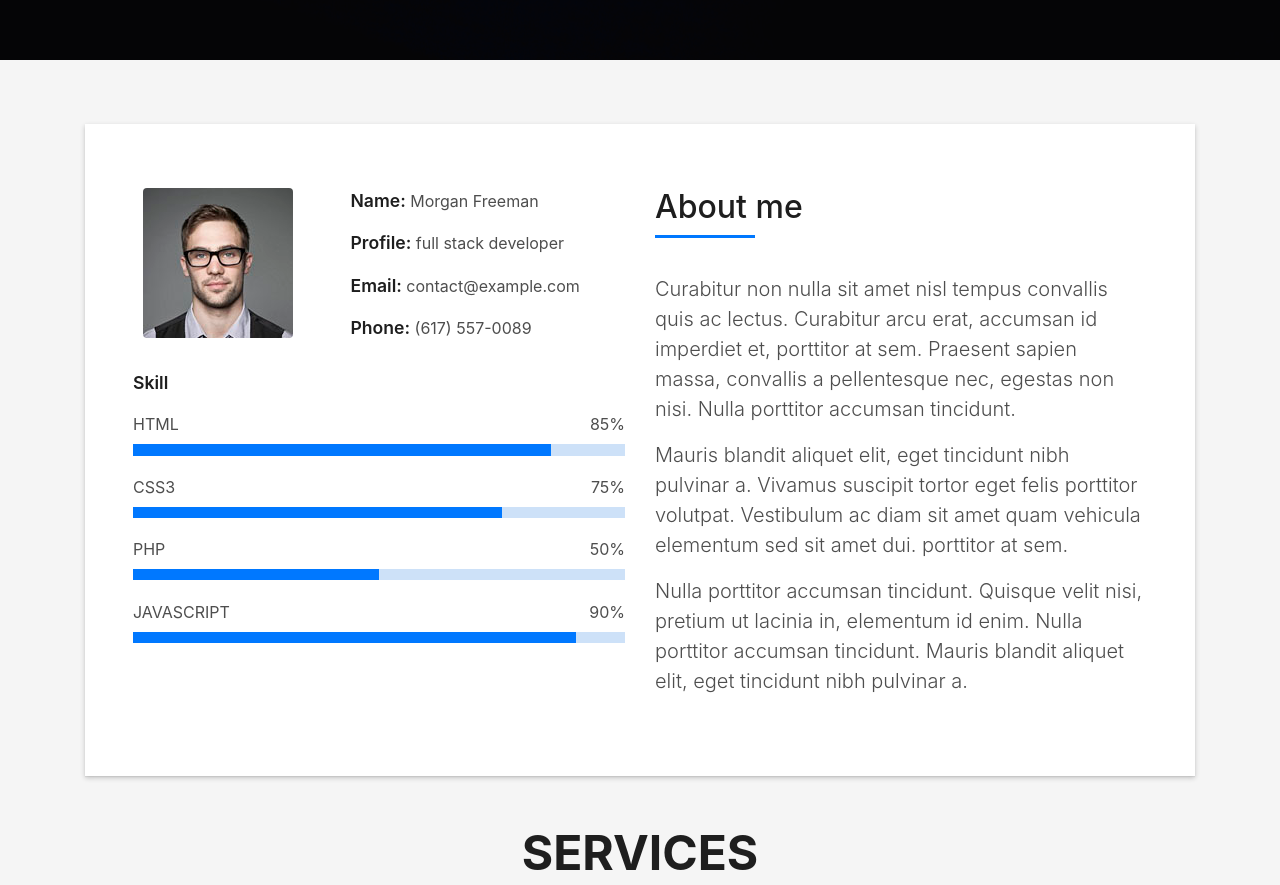
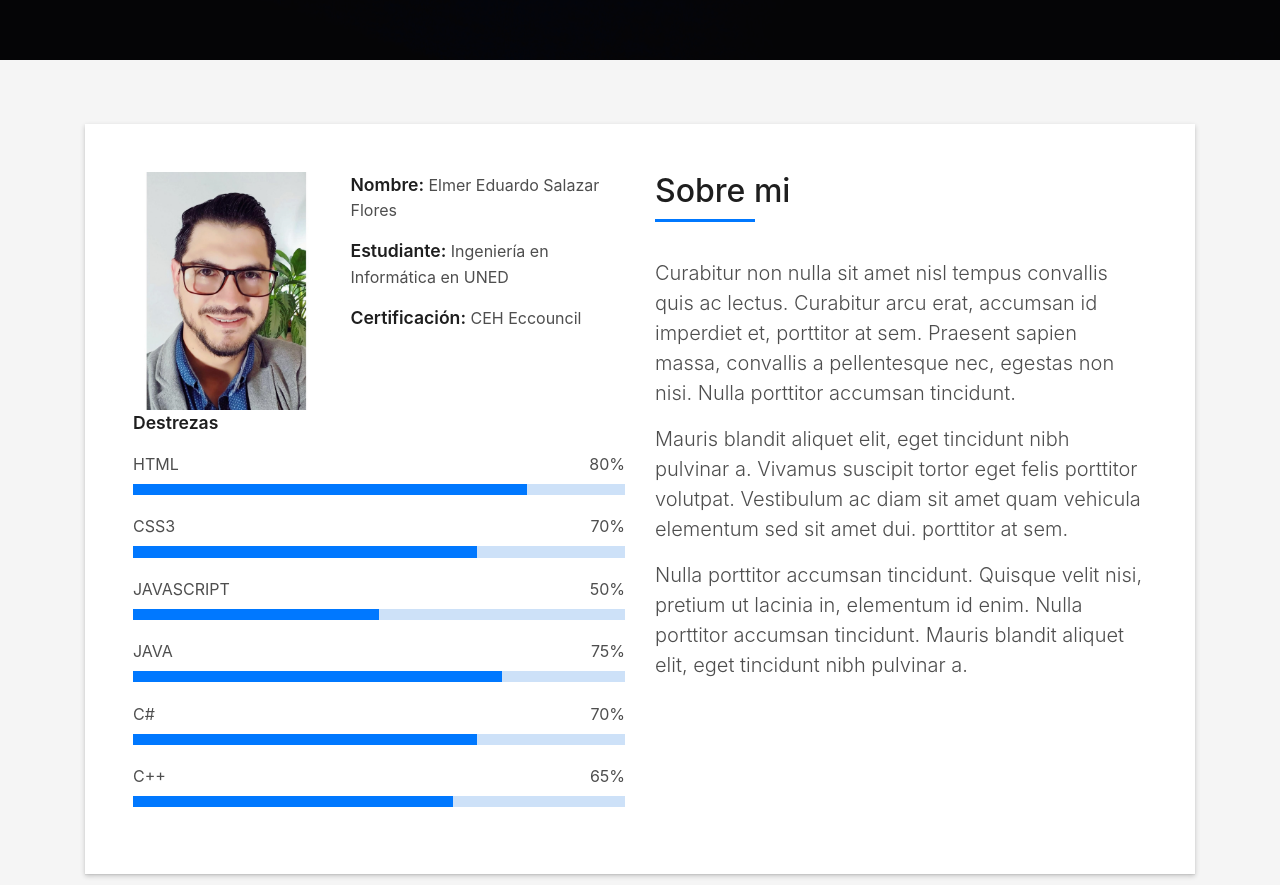
Before and after one commit to ElmerSF/web, a plain HTML site: page index.html in a window 1280 px wide. Shown: the part 740-1625 px from the top of the page. Drawn offline with Linux system fonts and the light colour scheme; files whose address does not match are found by name.

Commit message:
inicio de los cambios en la web personal

```diff
--- a/index.html
+++ b/index.html
@@ -2,14 +2,14 @@
 <html lang="en">
 <head>
   <meta charset="utf-8">
-  <title>DevFolio Bootstrap Template</title>
+  <title>Elmer Salazar Portafolio</title>
   <meta content="width=device-width, initial-scale=1.0" name="viewport">
   <meta content="" name="keywords">
   <meta content="" name="description">
 
   <!-- Favicons -->
-  <link href="img/favicon.png" rel="icon">
-  <link href="img/apple-touch-icon.png" rel="apple-touch-icon">
+  <link href="img/programacion-web.png" rel="icon">
+  <link href="img/programacion-web.svg" rel="apple-touch-icon">
 
   <!-- Bootstrap CSS File -->
   <link href="lib/bootstrap/css/bootstrap.min.css" rel="stylesheet">
@@ -37,7 +37,7 @@
   <!--/ Nav Star /-->
   <nav class="navbar navbar-b navbar-trans navbar-expand-md fixed-top" id="mainNav">
     <div class="container">
-      <a class="navbar-brand js-scroll" href="#page-top">DevFolio</a>
+      <a class="navbar-brand js-scroll" href="#page-top">Portafolio Profesional</a>
       <button class="navbar-toggler collapsed" type="button" data-toggle="collapse" data-target="#navbarDefault"
         aria-controls="navbarDefault" aria-expanded="false" aria-label="Toggle navigation">
         <span></span>
@@ -50,7 +50,7 @@
             <a class="nav-link js-scroll active" href="#home">Home</a>
           </li>
           <li class="nav-item">
-            <a class="nav-link js-scroll" href="#about">About</a>
+            <a class="nav-link js-scroll" href="#Sobre mi">Sobre mi</a>
           </li>
           <li class="nav-item">
             <a class="nav-link js-scroll" href="#service">Services</a>
@@ -78,15 +78,15 @@
         <div class="container">
           <!--<p class="display-6 color-d">Hello, world!</p>-->
           <h1 class="intro-title mb-4">Elmer Salazar Flores</h1>
-          <p class="intro-subtitle"><span class="text-slider-items">CEO DevFolio,Web Developer,Web Designer,Frontend Developer,Graphic Designer</span><strong class="text-slider"></strong></p>
-          <!-- <p class="pt-3"><a class="btn btn-primary btn js-scroll px-4" href="#about" role="button">Learn More</a></p> -->
+          <p class="intro-subtitle"><span class="text-slider-items">Estudiante Ingeniería Informática, Certifield Ethical Hacking CEH, Programación Video Juegos, Soporte Técnico, Técnico en Autotrónica</span><strong class="text-slider"></strong></p>
+          <!-- <p class="pt-3"><a class="btn btn-primary btn js-scroll px-4" href="#Sobre mi" role="button">Learn More</a></p> -->
         </div>
       </div>
     </div>
   </div>
   <!--/ Intro Skew End /-->
 
-  <section id="about" class="about-mf sect-pt4 route">
+  <section id="Sobre mi" class="Sobre mi-mf sect-pt4 route">
     <div class="container">
       <div class="row">
         <div class="col-sm-12">
@@ -95,48 +95,58 @@
               <div class="col-md-6">
                 <div class="row">
                   <div class="col-sm-6 col-md-5">
-                    <div class="about-img">
-                      <img src="img/testimonial-2.jpg" class="img-fluid rounded b-shadow-a" alt="">
+                    <div class="Sobre mi-img">
+                      <img src="/img/fotoperfil.jpg" class="img-fluid rounded b-shadow-a" alt="">
                     </div>
                   </div>
                   <div class="col-sm-6 col-md-7">
-                    <div class="about-info">
-                      <p><span class="title-s">Name: </span> <span>Morgan Freeman</span></p>
-                      <p><span class="title-s">Profile: </span> <span>full stack developer</span></p>
-                      <p><span class="title-s">Email: </span> <span>contact@example.com</span></p>
-                      <p><span class="title-s">Phone: </span> <span>(617) 557-0089</span></p>
+                    <div class="Sobre mi-info">
+                      <p><span class="title-s">Nombre: </span> <span>Elmer Eduardo Salazar Flores</span></p>
+                      <p><span class="title-s">Estudiante: </span> <span>Ingeniería en Informática en UNED</span></p>
+                      <p><span class="title-s">Certificación: </span> <span>CEH Eccouncil</span></p>
+
                     </div>
                   </div>
                 </div>
                 <div class="skill-mf">
-                  <p class="title-s">Skill</p>
-                  <span>HTML</span> <span class="pull-right">85%</span>
+                  <p class="title-s">Destrezas</p>
+                  <span>HTML</span> <span class="pull-right">80%</span>
                   <div class="progress">
-                    <div class="progress-bar" role="progressbar" style="width: 85%;" aria-valuenow="85" aria-valuemin="0"
+                    <div class="progress-bar" role="progressbar" style="width: 80%;" aria-valuenow="80" aria-valuemin="0"
                       aria-valuemax="100"></div>
                   </div>
-                  <span>CSS3</span> <span class="pull-right">75%</span>
+                  <span>CSS3</span> <span class="pull-right">70%</span>
+                  <div class="progress">
+                    <div class="progress-bar" role="progressbar" style="width: 70%" aria-valuenow="70" aria-valuemin="0"
+                      aria-valuemax="100"></div>
+                  </div>
+                  <span>JAVASCRIPT</span> <span class="pull-right">50%</span>
+                  <div class="progress">
+                    <div class="progress-bar" role="progressbar" style="width: 50%" aria-valuenow="50" aria-valuemin="0"
+                      aria-valuemax="100"></div>
+                  </div>
+                  <span>JAVA</span> <span class="pull-right">75%</span>
                   <div class="progress">
                     <div class="progress-bar" role="progressbar" style="width: 75%" aria-valuenow="75" aria-valuemin="0"
                       aria-valuemax="100"></div>
                   </div>
-                  <span>PHP</span> <span class="pull-right">50%</span>
+                  <span>C#</span> <span class="pull-right">70%</span>
                   <div class="progress">
-                    <div class="progress-bar" role="progressbar" style="width: 50%" aria-valuenow="50" aria-valuemin="0"
+                    <div class="progress-bar" role="progressbar" style="width: 70%" aria-valuenow="70" aria-valuemin="0"
                       aria-valuemax="100"></div>
                   </div>
-                  <span>JAVASCRIPT</span> <span class="pull-right">90%</span>
+                  <span>C++</span> <span class="pull-right">65%</span>
                   <div class="progress">
-                    <div class="progress-bar" role="progressbar" style="width: 90%" aria-valuenow="90" aria-valuemin="0"
+                    <div class="progress-bar" role="progressbar" style="width: 65%" aria-valuenow="65" aria-valuemin="0"
                       aria-valuemax="100"></div>
                   </div>
                 </div>
               </div>
               <div class="col-md-6">
-                <div class="about-me pt-4 pt-md-0">
+                <div class="Sobre mi-me pt-4 pt-md-0">
                   <div class="title-box-2">
                     <h5 class="title-left">
-                      About me
+                      Sobre mi
                     </h5>
                   </div>
                   <p class="lead">
@@ -562,7 +572,7 @@
                   <h6 class="category">Travel</h6>
                 </div>
               </div>
-              <h3 class="card-title"><a href="blog-single.html">See more ideas about Travel</a></h3>
+              <h3 class="card-title"><a href="blog-single.html">See more ideas Sobre mi Travel</a></h3>
               <p class="card-description">
                 Proin eget tortor risus. Pellentesque in ipsum id orci porta dapibus. Praesent sapien massa, convallis
                 a pellentesque nec,
@@ -593,7 +603,7 @@
                   <h6 class="category">Web Design</h6>
                 </div>
               </div>
-              <h3 class="card-title"><a href="blog-single.html">See more ideas about Travel</a></h3>
+              <h3 class="card-title"><a href="blog-single.html">See more ideas Sobre mi Travel</a></h3>
               <p class="card-description">
                 Proin eget tortor risus. Pellentesque in ipsum id orci porta dapibus. Praesent sapien massa, convallis
                 a pellentesque nec,
@@ -624,7 +634,7 @@
                   <h6 class="category">Web Design</h6>
                 </div>
               </div>
-              <h3 class="card-title"><a href="blog-single.html">See more ideas about Travel</a></h3>
+              <h3 class="card-title"><a href="blog-single.html">See more ideas Sobre mi Travel</a></h3>
               <p class="card-description">
                 Proin eget tortor risus. Pellentesque in ipsum id orci porta dapibus. Praesent sapien massa, convallis
                 a pellentesque nec,
@@ -739,7 +749,7 @@
         <div class="row">
           <div class="col-sm-12">
             <div class="copyright-box">
-              <p class="copyright">&copy; Copyright <strong>DevFolio</strong>. All Rights Reserved</p>
+              <p class="copyright">&copy; Copyright <strong>Portafolio profesional</strong>. All Rights Reserved</p>
               <div class="credits">
                 <!--
                   All the links in the footer should remain intact.
```
Also changed, not shown: Creditos.txt (added), img/fotoperfil.jpg (added), img/intro-bg - copia.jpg (deleted), img/programacion-web.png (added), img/programacion-web.svg (added).
